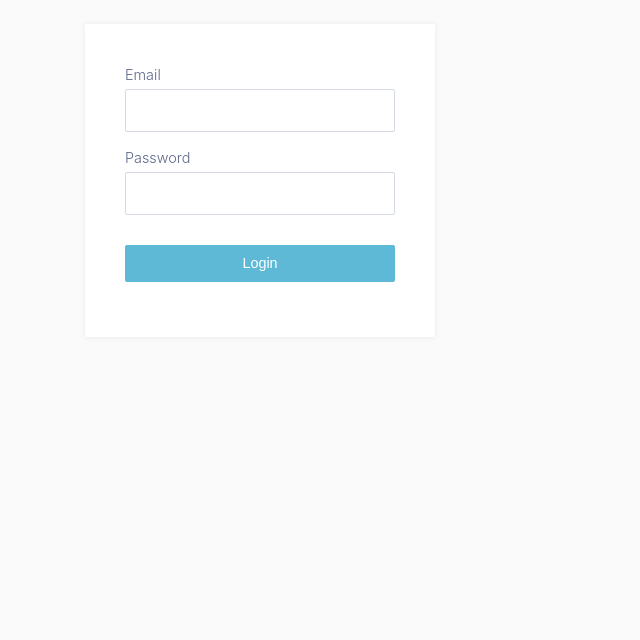
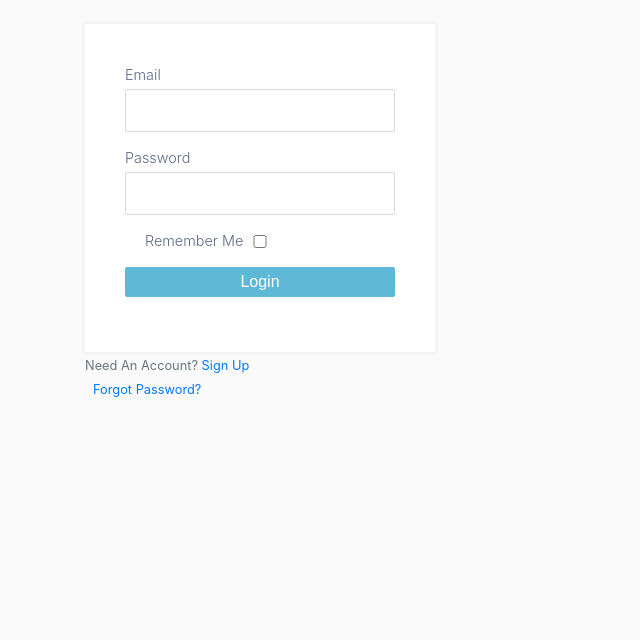
Before and after one commit to stockluke/thefantasyforecasting, a Flask app: page /login in a window 1280 px wide. Shown: the part 56-696 px from the top of the page, without its empty margins (0-640 px from the left). Run offline with Flask 2, Linux system fonts and the light colour scheme; parts of the project's set-up code (start-up, migrations or seed data) failed here and were passed over; some libraries are stand-ins or nearby versions.

Commit message:
Updated login.html.

```diff
--- a/thefantasyforecasting/__init__.py
+++ b/thefantasyforecasting/__init__.py
@@ -5,7 +5,7 @@ from flask_bcrypt import Bcrypt
 from flask_login import LoginManager
 from flask_sqlalchemy import SQLAlchemy
 from flask_mail import Mail
-from thefantasyforecasting.config import Config
+from .config import Config
 
 
 bcrypt = Bcrypt()
--- a/thefantasyforecasting/account/forms.py
+++ b/thefantasyforecasting/account/forms.py
@@ -1,6 +1,7 @@
 from flask_wtf import FlaskForm, RecaptchaField
 from wtforms import StringField, PasswordField, SubmitField, BooleanField
-from wtforms.validators import DataRequired, Length, Email, EqualTo
+from wtforms.validators import DataRequired, Length, Email, EqualTo, ValidationError
+from thefantasyforecasting.models import User
 
 
 class RegistrationForm(FlaskForm):
@@ -46,6 +47,16 @@ class RegistrationForm(FlaskForm):
     # recaptcha = RecaptchaField()
     submit = SubmitField('Register')
 
+    def validate_username(self, username):
+        user = User.query.filter_by(username=username.data).first()
+        if user:
+            raise ValidationError('That username is taken. Please choose a different username.')
+
+    def validate_email(self, email):
+        email = User.query.filter_by(email=email.data).first()
+        if email:
+            raise ValidationError('That email already has an account.')
+
 
 class LoginForm(FlaskForm):
     email = StringField('Email',
@@ -60,3 +71,15 @@ class LoginForm(FlaskForm):
                              ])
     remember = BooleanField('Remember Me')
     submit = SubmitField('Login')
+
+
+class RequestResetForm(FlaskForm):
+    email = StringField('Email', validators=[DataRequired(), Email()])
+    submit = SubmitField('Request Password Reset')
+
+
+class ResetPasswordForm(FlaskForm):
+    password = PasswordField('Password', validators=[DataRequired(), Length(min=6, max=20)])
+    confirm_password = PasswordField('Confirm Password',
+                                     validators=[DataRequired(), Length(min=6, max=20), EqualTo('password')])
+    submit = SubmitField('Reset Password')
--- a/thefantasyforecasting/account/templates/login.html
+++ b/thefantasyforecasting/account/templates/login.html
@@ -39,9 +39,23 @@
                     </ul>
                 {% endif %}
             </fieldset>
-
-        {{ form.submit }}
-
+            <div class="form-check">
+                {{ form.remember(class="form-check-input") }}
+                {{ form.remember.label(class="form-check-label") }}
+            </div>
+            {{ form.submit(class="btn btn-outline-info") }}
         </form>
     </div>
+
+    <div class="">
+        <small class="text-muted">
+            Need An Account? <a class="" href="{{ url_for('account.register') }}">Sign Up</a>
+        </small>
+    </div>
+
+    <div class="form-group">
+        <small class="text-muted ml-2">
+            <a href="{{ url_for('account.reset_request') }}">Forgot Password?</a>
+        </small>
+    </div>
 {% endblock content %}
--- /dev/null
+++ b/thefantasyforecasting/main/templates/utils.html
@@ -0,0 +1,5 @@
+{% extends "layout.html" %}
+
+{% block content %}
+    <p>Paragraph text for {{ title }}</p>
+{% endblock content %}
```
Also changed, not shown: thefantasyforecasting/main/routes.py (+13 -6 lines), thefantasyforecasting/models.py (+16 -0 lines). Lines whose indentation alone changed are shown as unchanged.
